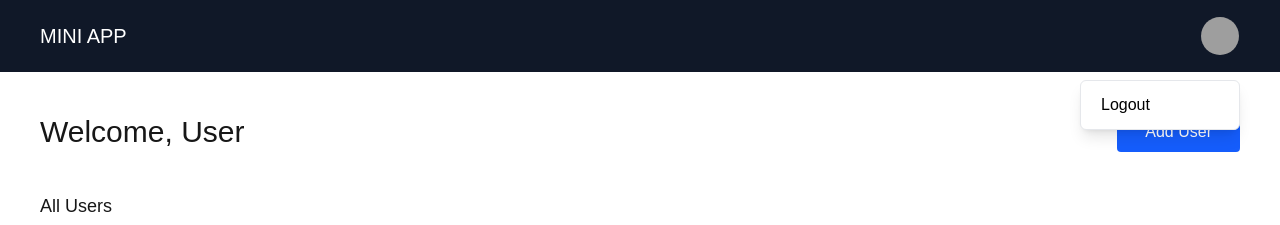
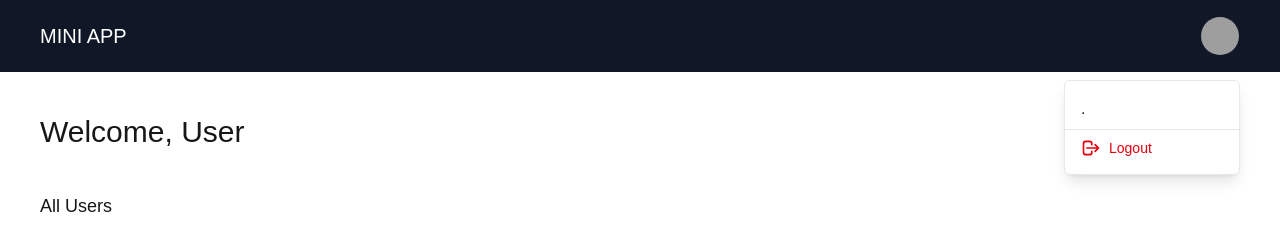
Before and after one commit to 8writes/mini-application, a Next.js app: page /dashboard in a window 1280 px wide. Both pictures are taken after a click on the picture 1220 px from the left and 36 px from the top of the page. Shown: the top 225 px of the page. Built offline with nearby package versions, Linux system fonts and the light colour scheme; no server answers; the database is empty; grey boxes are pictures that could not be loaded.

Commit message:
Update navbar.js

```diff
--- a/components/navigations/navbar.js
+++ b/components/navigations/navbar.js
@@ -1,14 +1,16 @@
 "use client";
-import { useState } from "react";
+import { useEffect, useRef, useState } from "react";
 import Image from "next/image";
 import { useRouter } from "next/navigation";
 import { useGlobalContext } from "@/context/GlobalContext";
 import { toast } from "react-toastify";
+import { HiOutlineLogout } from "react-icons/hi";
 
 export default function NavBar() {
   const { user } = useGlobalContext();
   const [isDropdownOpen, setIsDropdownOpen] = useState(false);
   const router = useRouter();
+  const dropdownRef = useRef(null);
 
   // toggle dropdown
   const toggleDropdown = () => {
@@ -38,6 +40,21 @@ export default function NavBar() {
     }
   };
 
+  // close dropdown when clicking outside
+  useEffect(() => {
+    const handleClickOutside = (event) => {
+      if (dropdownRef.current && !dropdownRef.current.contains(event.target)) {
+        setIsDropdownOpen(false);
+      }
+    };
+
+    document.addEventListener("mousedown", handleClickOutside);
+
+    return () => {
+      document.removeEventListener("mousedown", handleClickOutside);
+    };
+  }, []);
+
   console.log(user);
   return (
     <div className="bg-gray-900 text-white">
@@ -56,12 +73,19 @@ export default function NavBar() {
 
           {/* Dropdown Menu */}
           {isDropdownOpen && (
-            <div className="absolute right-0 top-14 mt-2 p-2 bg-white text-black shadow-lg rounded-md w-40 border border-gray-200">
-              <ul>
+            <div
+              ref={dropdownRef}
+              className="absolute right-0 top-14 mt-2 w-44 bg-white shadow-lg rounded-md border border-gray-200"
+            >
+              <ul className="py-2 text-sm text-gray-700">
+                <li className="text-base px-4 py-2 text-gray-800 border-b border-gray-200">
+                  {user?.last_name} {user?.first_name?.charAt(0)}.
+                </li>
                 <li
                   onClick={handleLogout}
-                  className="cursor-pointer px-3 py-1 hover:bg-gray-200 transition-colors duration-200"
+                  className="flex items-center gap-2 px-4 py-2 text-red-600 hover:bg-gray-100 transition-colors duration-200 cursor-pointer"
                 >
+                  <HiOutlineLogout className="text-xl" />
                   Logout
                 </li>
               </ul>
```
